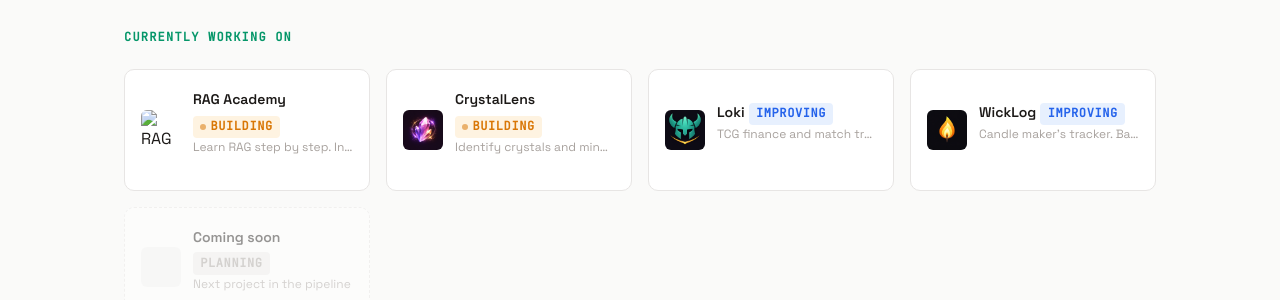
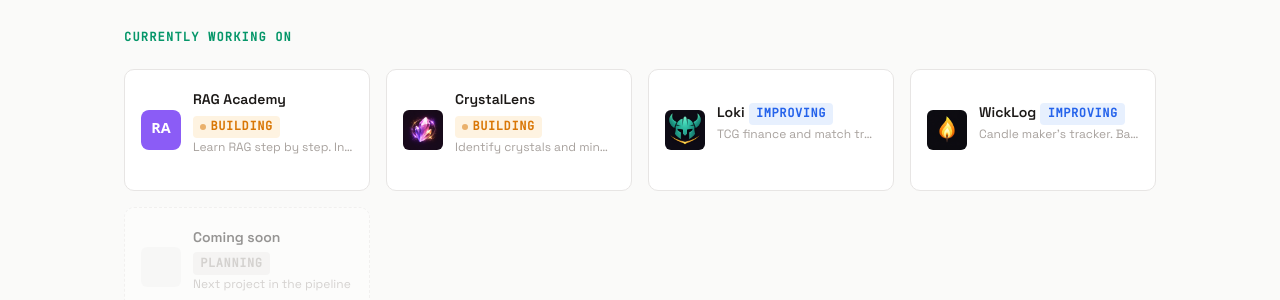
Before and after one commit to TakaGoto/takagoto.github.io, a Jekyll site: the page built from index.html, in a window 1280 px wide. Shown: the part 516-816 px from the top of the page. Built offline with Jekyll 4.4.1, drawn with Linux system fonts in a browser that asks for light colours.

Commit message:
fix: add placeholder icon for RAG Academy
Co-Authored-By: Claude Opus 4.6 (1M context) <noreply@anthropic.com>

```diff
--- a/_data/apps.yml
+++ b/_data/apps.yml
@@ -138,7 +138,7 @@
   status: building
   accent: "#8B5CF6"
   category: education
-  icon: /ragacademy/icon.png
+  icon: /ragacademy/icon.svg
   features:
     - Interactive RAG lessons and exercises
     - Hands-on embedding and vector search tutorials
```
Also changed, not shown: ragacademy/icon.svg (added).
